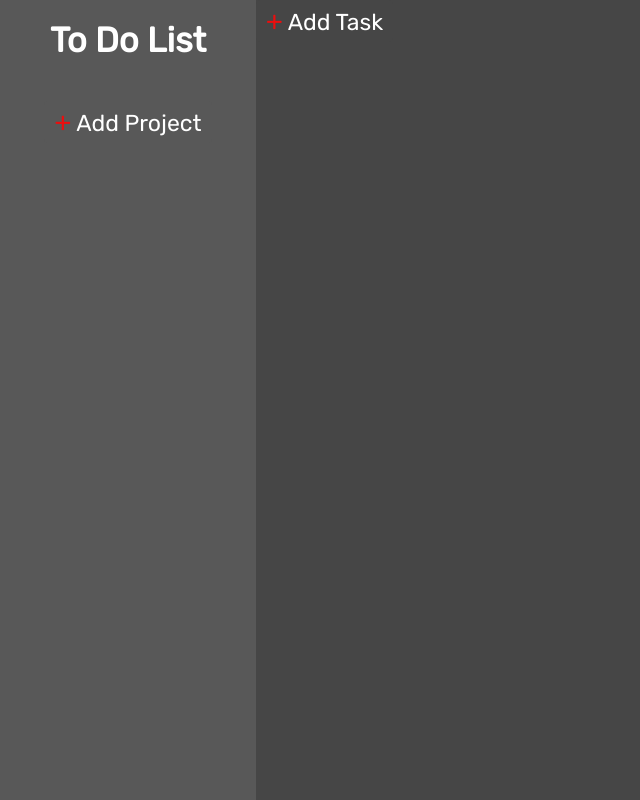
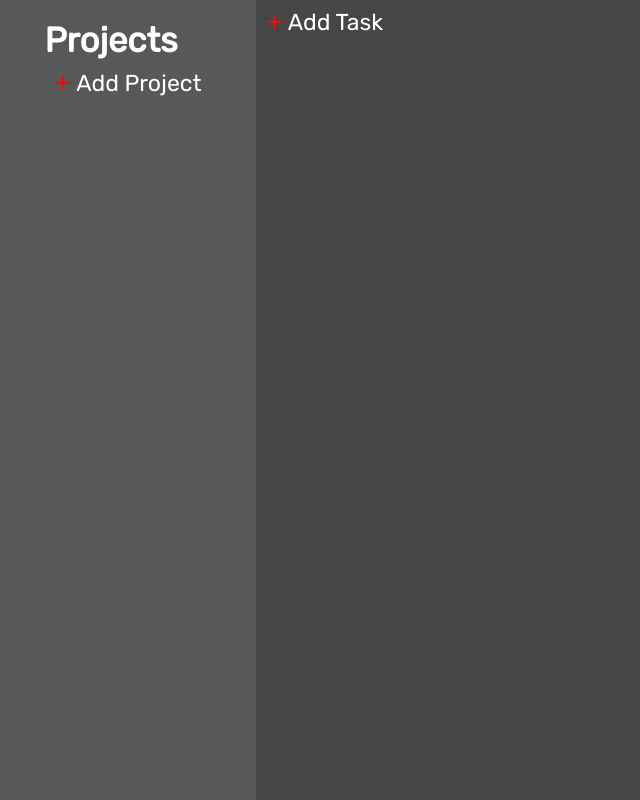
Before and after one commit to Oraiyon/to-do-list, a website built with webpack: page src/template.html in a window 1280 px wide. Shown: the whole page, without its empty margins (0-640 px from the left). Built offline with nearby package versions, Linux system fonts and the light colour scheme.

Commit message:
added .inner to limit width of sideBar content

```diff
--- a/src/template.html
+++ b/src/template.html
@@ -11,9 +11,11 @@
 <body>
     <div class="container">
         <div class="sidebar">
-            <h1>To Do List</h1>
-            <div class="projects"></div>
-            <button class="addProject">+ Add Project</button>
+            <div class="inner">
+                <h1>Projects</h1>
+                <div class="projectCards"></div>
+                <button class="addProject">+ Add Project</button>
+            </div>
         </div>
         <div class="main">
             <div class="projectName"></div>
```
